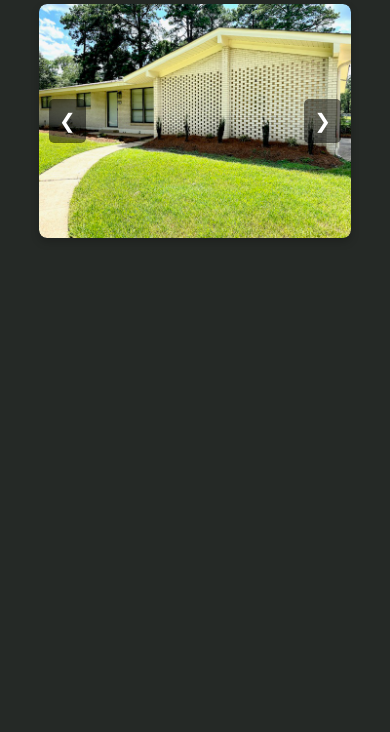
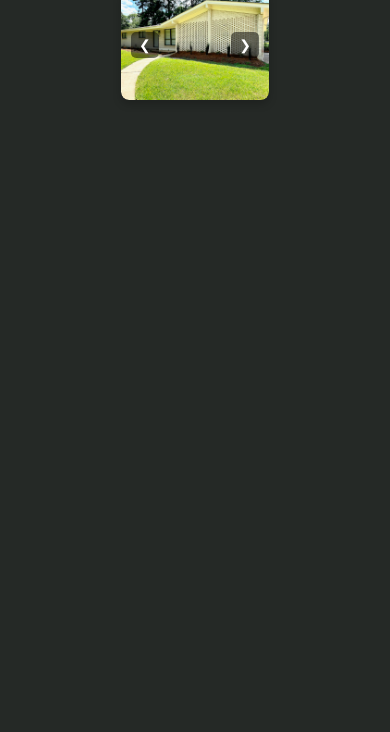
Before and after one commit to NathanGranade/NathanGranade.github.io, a plain HTML site: page 901norrislanephotos.html in a window 390 px wide. Shown: the part 112-844 px from the top of the page. Drawn offline with Linux system fonts and the light colour scheme.

Commit message:
added mobile friendly code

```diff
--- a/901norrislanephotos.html
+++ b/901norrislanephotos.html
@@ -19,14 +19,12 @@
     }
     .gallery {
         position: relative;
-        max-width: 600px;
-        max-height: 600px;
+        max-width: 40%;
+        max-height: 80vh;
         overflow: hidden;
         border-radius: 8px;
         box-shadow: 0 4px 8px rgba(0, 0, 0, 0.2);
         margin: 0 auto;
-        display: flex;
-        align-items: center;
     }
     .gallery img {
         width: auto;
@@ -63,6 +61,28 @@
     .header h1 {
       margin: 0;
       color: #fff;
+    }
+    @media (max-width: 768px) {
+        .container {
+            width: 95%;
+            padding: 5px;
+        }
+
+        .nav-button {
+            padding: 6px 10px;
+            font-size: 16px;
+        }
+    }
+
+    @media (max-width: 480px) {
+        .gallery {
+            max-height: 70vh;
+        }
+
+        .nav-button {
+            padding: 5px 8px;
+            font-size: 14px;
+        }
     }
   </style>
 </head>
```
Also changed, not shown: index.html (+16 -5 lines).
